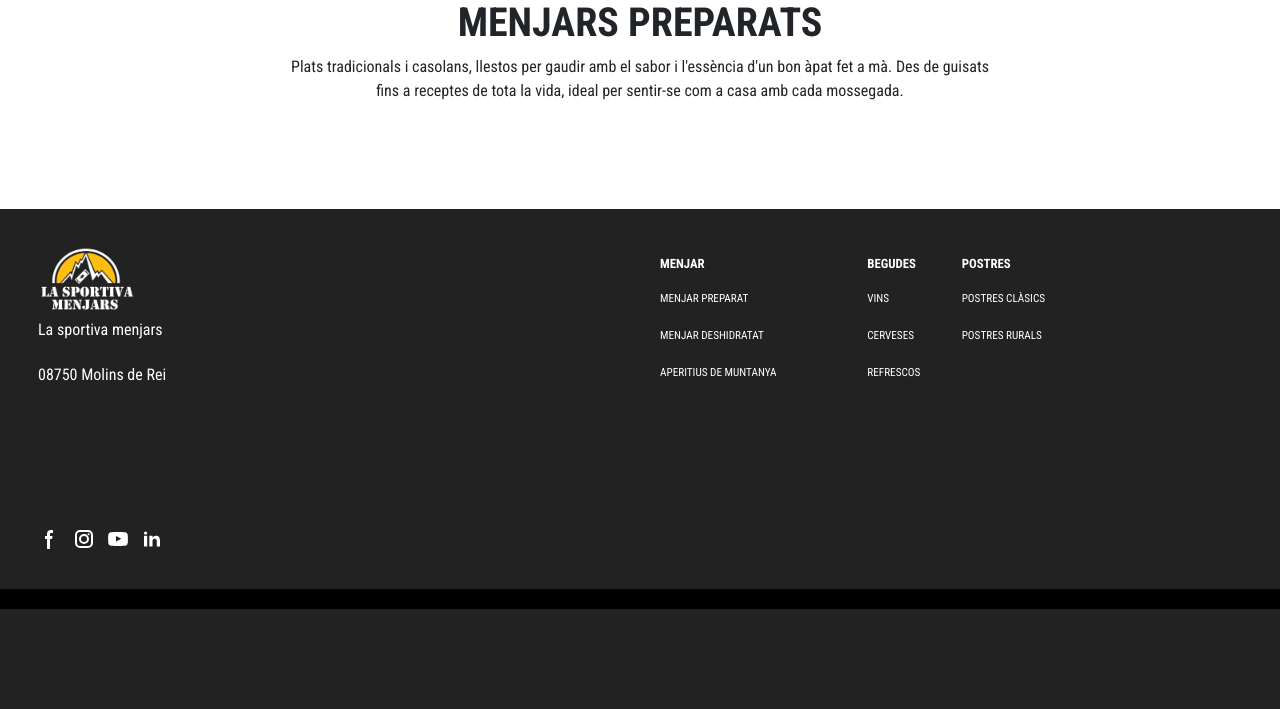
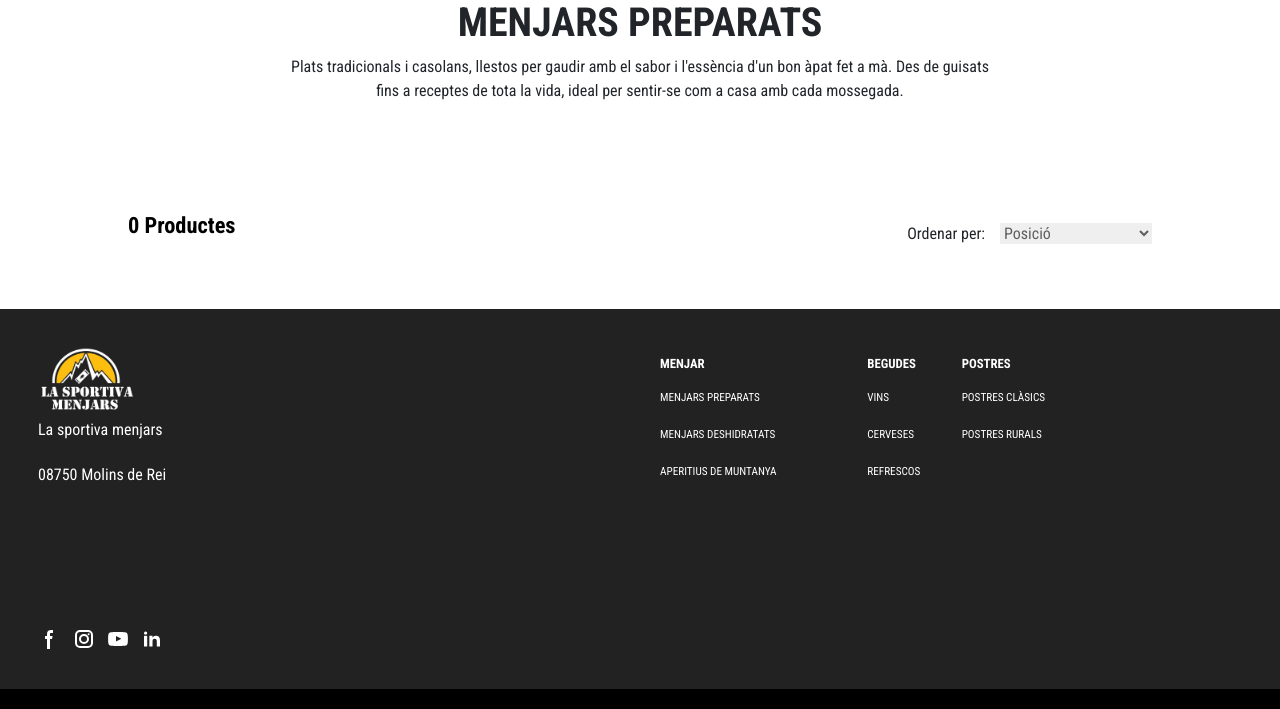
Before and after one commit to XavierClase/DAW2---proyecte-1, a PHP site: the page made by index.php in a window 1280 px wide. Shown: the part 239-948 px from the top of the page. Before the commit the page ends 848 px from the top, so only its background shows below. Run offline with PHP 8.4, Linux system fonts and the light colour scheme; data that the repository does not hold is empty.

Commit message:
pequeños cambios

```diff
--- a/assets/css/carta.css
+++ b/assets/css/carta.css
@@ -41,6 +41,36 @@
     text-decoration: none;
 }
 
+.productes-top {
+    width: 100%;
+    display: flex;
+    flex-direction: row;
+    justify-content: space-between;
+    padding-bottom: 50px;
+}
+
+#num-productes p{
+    color: black;
+    font-size: 1.4rem;
+    font-weight: bold;
+}
+
+#div-ordreProductes {
+    display: flex;
+    align-items: center;
+    gap: 15px;
+}
+
+#div-ordreProductes p {
+    margin: 0;
+    line-height: 1.5;
+}
+
+#div-ordreProductes select {
+    border: none;
+    color: #5e5e5e;
+}
+
 .col-sm-4 {
     display: flex;
     justify-content: center;
@@ -48,9 +78,9 @@
 }
 
 .producte {
-    height: 330px;
-    max-width: 270px;
-    min-width: 270px;
+    height: 400px;
+    max-width: 340px;
+    min-width: 340px;
     display: flex;
     flex-direction: column;
     align-items: center;
@@ -63,8 +93,8 @@
 }
 
 .producte-imatge {
-    width: 230px;
-    height: 230px;
+    width: 300px;
+    height: 300px;
     background-size: cover;
     background-position: center;
     background-repeat: no-repeat;
--- a/assets/css/style.css
+++ b/assets/css/style.css
@@ -16,3 +16,17 @@
     padding: 0;
     font-family: 'RobotoCondensed';
 }
+
+/* Para navegadores basados en WebKit (Chrome, Safari, etc.) */
+::-webkit-scrollbar {
+    width: 3px; /* Establece el ancho del scrollbar */
+}
+
+::-webkit-scrollbar-thumb {
+    background-color: black; /* Color negro para la parte que se mueve */
+    border-radius: 10px; /* Esquinas redondeadas */
+}
+
+::-webkit-scrollbar-track {
+    background-color: #f1f1f1; /* Color de fondo del track (la parte fija) */
+}
--- a/views/carta.php
+++ b/views/carta.php
@@ -1,4 +1,5 @@
 <main class="carta-main">
+
     <section class="carta-top">
         <div class="carta-migas">
             <p>Inici/productes/</p>
@@ -10,13 +11,19 @@
             </span>
         </div>
     </section>
+
     <section class="carta-productes">
         <div class="productes-top">
             <div id="num-productes">
-
+                <p><?=count($productes)?> Productes</p>
             </div>
-            <div id="ordreProductes">
-
+            <div id="div-ordreProductes">
+                <p>Ordenar per: </p>
+                <select name="ordreProductes" id="ordreProductes">
+                    <option value="posicio" selected="selected">Posició</option>
+                    <option value="menor-major">Preu - Menor a Major</option>
+                    <option value="major-menor">Preu - Major a Menor</option>
+                </select>
             </div>
         </div>
 
--- a/views/footer.php
+++ b/views/footer.php
@@ -38,18 +38,18 @@
                         <th>POSTRES</th>
                     </tr>
                     <tr>
-                        <td><a href="#">MENJAR PREPARAT</a></td>
-                        <td><a href="#">VINS</a></td>
-                        <td><a href="#">POSTRES CLÀSICS</a></td>
+                        <td><a href="?controller=carta&action=categoria&categoria=MENJARS%20PREPARATS">MENJARS PREPARATS</a></td>
+                        <td><a href="?controller=carta&action=categoria&categoria=VINS">VINS</a></td>
+                        <td><a href="?controller=carta&action=categoria&categoria=POSTRES%20CLASICS">POSTRES CLÀSICS</a></td>
                     </tr>
                     <tr>
-                        <td><a href="#">MENJAR DESHIDRATAT</a></td>
-                        <td><a href="#">CERVESES</a></td>
-                        <td><a href="#">POSTRES RURALS</a></td>
+                        <td><a href="?controller=carta&action=categoria&categoria=MENJARS%20DESHIDRATATS">MENJARS DESHIDRATATS</a></td>
+                        <td><a href="?controller=carta&action=categoria&categoria=CERVESES">CERVESES</a></td>
+                        <td><a href="?controller=carta&action=categoria&categoria=POSTRES%20RURALS">POSTRES RURALS</a></td>
                     </tr>
                     <tr>
-                        <td><a href="#">APERITIUS DE MUNTANYA</a></td>
-                        <td><a href="#">REFRESCOS</a></td>
+                        <td><a href="?controller=carta&action=categoria&categoria=APERITIUS%20MUNTANYA">APERITIUS DE MUNTANYA</a></td>
+                        <td><a href="?controller=carta&action=categoria&categoria=REFRESCOS">REFRESCOS</a></td>
                     </tr>
             </table>
         </div>
--- a/views/home.php
+++ b/views/home.php
@@ -46,13 +46,13 @@
 
     <section class="home-section2">
         <div id="home-section1-menjarsDeshidratats">
-            <a href="" class="home-section-links">
+            <a href="?controller=carta&action=categoria&categoria=MENJARS%20DESHIDRATATS" class="home-section-links">
                 <h3>MENJARS DESHIDRATATS</h3>
                 <button class="home-buttons">COMPRAR JA</button>
             </a>
         </div>
         <div id="home-section1-cerveses">
-            <a href="" class="home-section-links">
+            <a href="?controller=carta&action=categoria&categoria=CERVESES" class="home-section-links">
                 <h3>CERVESES</h3>
                 <button class="home-buttons">COMPRAR JA</button>
             </a>
```
Also changed, not shown: assets/imatges/altres/banner1.webp, assets/imatges/productes/menjars/menjars-preparats/polp-gallega.webp, assets/imatges/productes/menjars/menjars-preparats/polp-gallega2.webp (added), assets/imatges/productes/menjars/menjars-preparats/truita-patates.webp, assets/imatges/productes/menjars/menjars-preparats/truita-patates2.webp (added).
